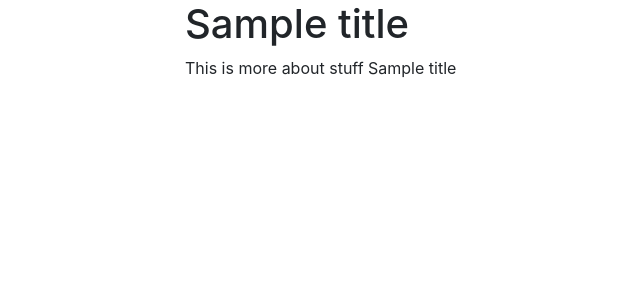
After one commit to victorvhs/tryDjango, a Django app: template src/templates/about.html in a window 1280 px wide. The commit adds this page. Shown: the top 300 px of the page, without its empty margins (185-825 px from the left). Run offline with Django 3.2, Linux system fonts and the light colour scheme; the template is opened without the code that fills it: most values are stand-ins (such as "Sample title", 1, 10 or a date in 2020); some libraries are stand-ins or nearby versions.

Commit message:
hieraequia de template

```diff
--- /dev/null
+++ b/src/templates/about.html
@@ -0,0 +1,8 @@
+
+{% extends "base.html" %}
+
+{% block head_title %}About Us{% endblock %}
+
+{% block content %}
+    <p>This is more about stuff {{ title }}</p>
+{% endblock %}
--- /dev/null
+++ b/src/templates/base.html
@@ -0,0 +1,31 @@
+<!doctype html>
+<html lang="en">
+  <head>
+    <!-- Required meta tags -->
+    <meta charset="utf-8">
+    <meta name="viewport" content="width=device-width, initial-scale=1, shrink-to-fit=no">
+
+    <!-- Bootstrap CSS -->
+    <link rel="stylesheet" href="https://stackpath.bootstrapcdn.com/bootstrap/4.4.1/css/bootstrap.min.css" integrity="sha384-Vkoo8x4CGsO3+Hhxv8T/Q5PaXtkKtu6ug5TOeNV6gBiFeWPGFN9MuhOf23Q9Ifjh" crossorigin="anonymous">
+
+    <title>{% block head_title %} {% endblock%}</title>
+  </head>
+  <body>
+    <div class="container">
+        <div class="row">
+            <div class="col-6 mx-auto">
+                <h1>{{title}}</h1>
+                {% block content %}
+                {% endblock %}
+
+            </div>
+        </div>
+    </div>
+
+    <!-- Optional JavaScript -->
+    <!-- jQuery first, then Popper.js, then Bootstrap JS -->
+    <script src="https://code.jquery.com/jquery-3.4.1.slim.min.js" integrity="sha384-J6qa4849blE2+poT4WnyKhv5vZF5SrPo0iEjwBvKU7imGFAV0wwj1yYfoRSJoZ+n" crossorigin="anonymous"></script>
+    <script src="https://cdn.jsdelivr.net/npm/popper.js@1.16.0/dist/umd/popper.min.js" integrity="sha384-Q6E9RHvbIyZFJoft+2mJbHaEWldlvI9IOYy5n3zV9zzTtmI3UksdQRVvoxMfooAo" crossorigin="anonymous"></script>
+    <script src="https://stackpath.bootstrapcdn.com/bootstrap/4.4.1/js/bootstrap.min.js" integrity="sha384-wfSDF2E50Y2D1uUdj0O3uMBJnjuUD4Ih7YwaYd1iqfktj0Uod8GCExl3Og8ifwB6" crossorigin="anonymous"></script>
+  </body>
+</html>
--- /dev/null
+++ b/src/templates/contact.html
@@ -0,0 +1,6 @@
+{% extends base.html %}
+{% block head_title %}Sobre Nós{% endblock %}
+
+{% block content %}
+    <p>Isso é tudo que vc ira saber sobre nos {{ title }}</p>
+{% endblock %}
```
Also changed, not shown: src/templates/hello_world.html (+2 -29 lines).
